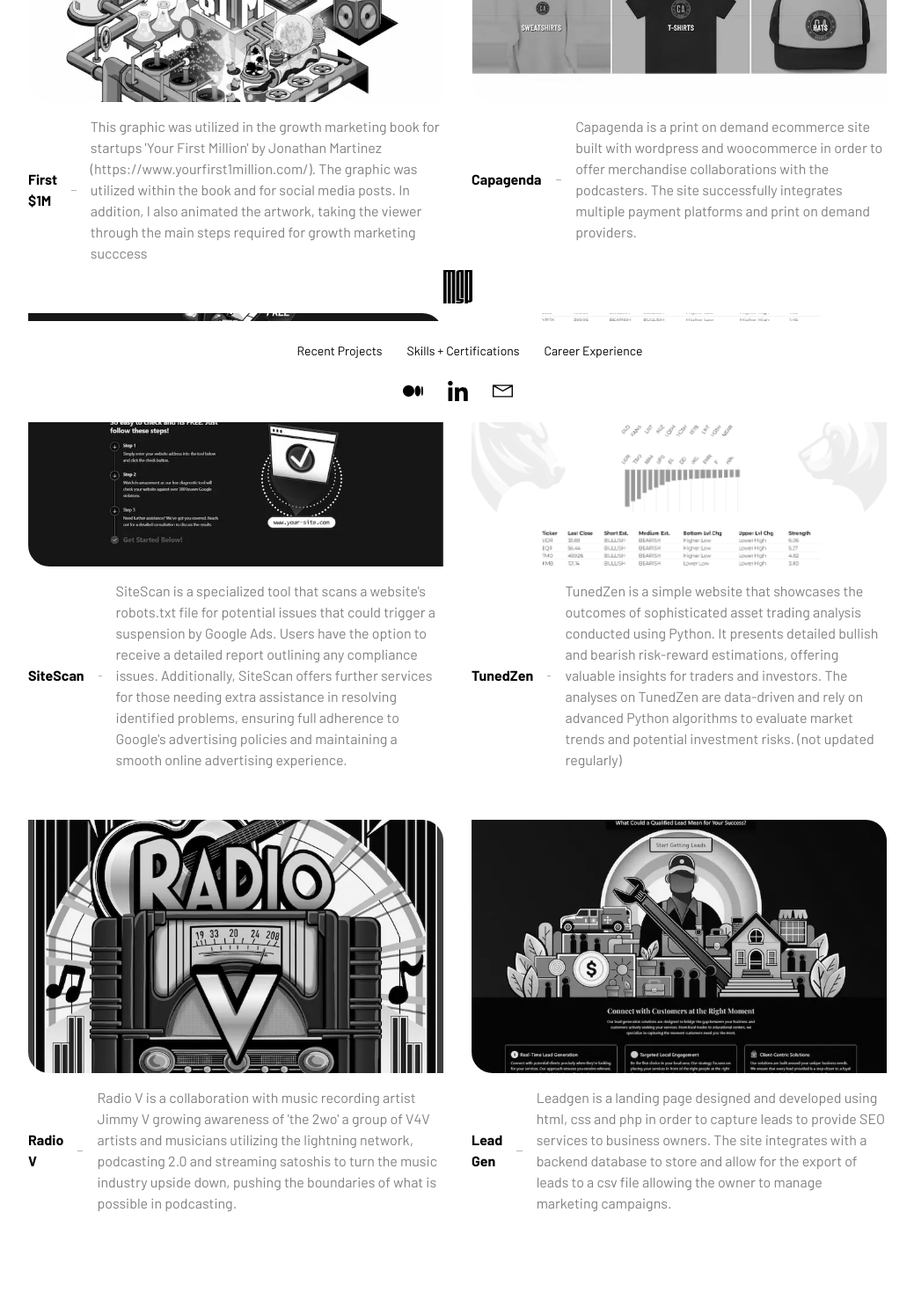
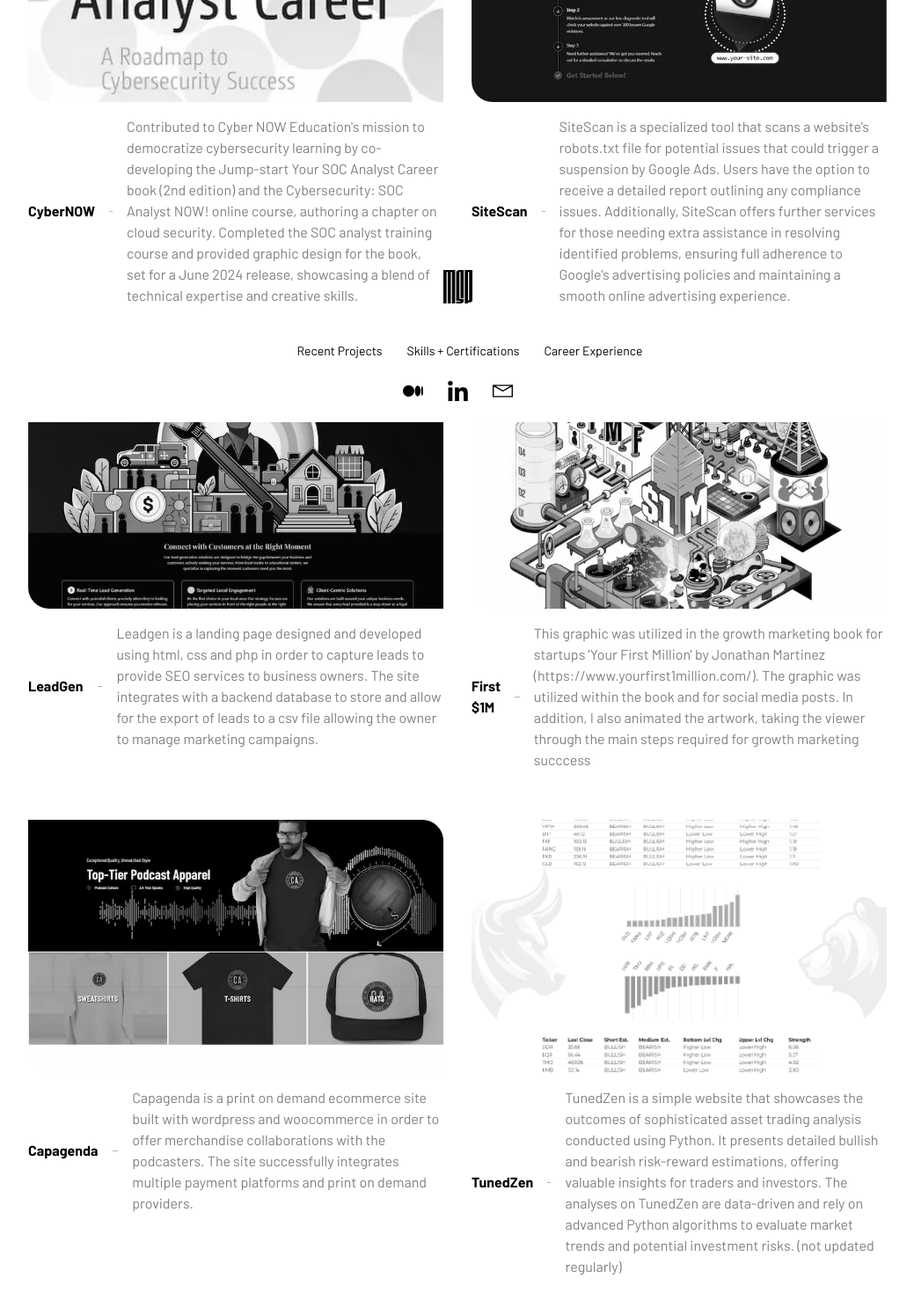
Before and after one commit to mttptrsn/portfolio, a Next.js app: page /work in a window 1280 px wide. Shown: the part 320-1790 px from the top of the page at 88% size, without its empty margins (120-1159 px from the left). Built offline with nearby package versions, Linux system fonts and the light colour scheme.

Commit message:
update projects and experience

```diff
--- a/app/constants/index.ts
+++ b/app/constants/index.ts
@@ -13,30 +13,31 @@ export const socialMediaLnks = [
 
 export const heroWords = [
     "Value for Value Advocate",
-    "Creative Design & Development Enthusiast",
+    "Cybersecurity Enthusiast",
     "Analytical Thinker & Problem Solver",
     "Friendly & Effective Communicator",
     "Entrepreneurial Mindset & Nice Guy",
-    "Detail-Oriented & Organized Project Manager",
-    "Innovative & Out-of-the-Box Solutions Advocate",
+    "Detail-Oriented & Organized",
+    "Innovative Solutions Advocate",
     "Cross-Functional Team Collaborator",
     "Adaptable, Easygoing Multitasker",
 ]
 
 
 export const workExperience = [
-    { title: "Contract / Freelance", imageUrl:"/logo-blk.svg", dates:"2022 - present", technology: ["/icons_html.svg", "/icons_css.svg", "icons_javascript.svg", "/icons_react.svg", "/icons_python.svg", "/icons_aws.svg", "/icons_gunicorn.svg", "/icons_nodejs.svg", "/icons_nextjs.svg", "/icons_flask.svg"], highlights:["Developed a full-stack web application for a content management system, employing gunicorn, Heroku, Python, and React.", "Provided development consultation for a project aimed at automating inventory updates for a Shopify Store, also creating a script to assist with targeted marketing.", "Innovated a bridge that employed the Whisper speech-to-text AI to convert podcast mp3 files into international SRT subtitle format transcripts."] },
-    { title: "JP Morgan Chase", imageUrl:"/logos_chase.svg", dates:"2015 - 2022", technology: ["/icons_word.svg", "/icons_excel.svg", "/icons_outlook.svg", "/icons_python.svg"], highlights:["Managed credit exposures within the Chase Corporate Liability portfolio.", "Conducting detailed financial statement analysis, evaluating business performance.",  "Interfaced with high-level stakeholders and assessed potential risks for optimal financial decision making."] },
+    { title: "CyberNOW Education", imageUrl:"/cybernow-logo.svg", dates:"2024 - present", technology: ["/icons_html.svg", "/icons_css.svg", "icons_javascript.svg", "/icons_react.svg", "/icons_python.svg", "/icons_aws.svg", "/icons_gunicorn.svg", "/icons_nodejs.svg", "/icons_nextjs.svg", "/icons_flask.svg"], highlights:["Contributed to development of the book Jump-start Your SOC Analyst Career (2nd edition) and the online course Cybersecurity: Security Operations Center (SOC) Analyst NOW! Authored a chapter on cloud and cloud security.", "Completed Cyber NOW’s SOC analyst training course. ", "Provided graphic design services for the book scheduled for release in June 2024."] },
+    { title: "Contract / Freelance", imageUrl:"/logo-blk.svg", dates:"2022 - present", technology: ["/icons_html.svg", "/icons_css.svg", "icons_javascript.svg", "/icons_react.svg", "/icons_python.svg", "/icons_aws.svg", "/icons_gunicorn.svg", "/icons_nodejs.svg", "/icons_nextjs.svg", "/icons_flask.svg"], highlights:["For a comic strip artist - Developed solutions to enable storage of comics in a Wasabi S3 bucket with CockroachDB and a ReactJS frontend. Wrote Python code to scrape the legacy WordPress site and add images/data to S3/Cockroach for display on the React site. The site would display the latest piece of art and enabled users to navigate through past comics, with updates automated via GitHub Actions. Deployed on Heroku.", "For an eCommerce provider - Automated Shopify inventory updating processes by accessing vendor FTP to pull real-time product inventory data. The solution updated Shopify inventory using scheduled GitHub Actions.", "Podcasting Solution - Wrote a podcast transcription tool using Whisper AI and Python in a Google Colab Jupyter Notebook. The tool created transcripts from mp3 files and formatted transcripts with timecodes in SRT format."] },
+    { title: "JP Morgan Chase", imageUrl:"/logos_chase.svg", dates:"2015 - 2022", technology: ["/icons_word.svg", "/icons_excel.svg", "/icons_outlook.svg", "/icons_python.svg"], highlights:["Managed credit exposures within the Chase Corporate Liability portfolio.", "Conducting detailed financial statement analysis, evaluating business performance.",  "Interfaced with high-level stakeholders and assessed potential risks for financial decision making."] },
     { title: "Commercial Real Estate", imageUrl:"/logos_realestate.svg", dates:"2013 - 2015", technology: ["/icons_html.svg", "/icons_css.svg", "/icons_word.svg", "/icons_excel.svg", "/icons_outlook.svg"], highlights:["Oversaw the design, development, and management of the company website.", "Produced marketing materials such as videos, email newsletters, and flyers utilizing Adobe Creative Suite.", "Conducted due diligence for commercial real estate investments, and performed financial analyses using a discounted cash flow model."] },
-    { title: "Continued Growth", imageUrl:"/logos_mp.svg", dates:"Additional Experience", technology: ["/icons_cockroachdb.svg", "/icons_gunicorn.svg", "/icons_heroku.svg", "/icons_nodejs.svg", "/icons_flask.svg"], highlights:["Highly skilled Full-Stack Developer with a strong background in financial management and commercial real estate.", "Experienced in a variety of programming languages and technologies including React, Python, JavaScript, HTML, CSS, Next js, CockroachDB, Wasabi S3 and PostgreSQL.", "Proven ability to manage complex projects and develop innovative solutions, with a particular interest in leveraging technology to enhance financial operations and management."] },
 ]
 
 export const projectSamples = [
-
+    { title: "CyberNOW", imageUrl:"/projectImages/socnow.webp", githubUrl:"https://github.com", liveSiteUrl:"https://www.cybernoweducation.com/", description: "Contributed to Cyber NOW Education's mission to democratize cybersecurity learning by co-developing the Jump-start Your SOC Analyst Career book (2nd edition) and the Cybersecurity: SOC Analyst NOW! online course, authoring a chapter on cloud security. Completed the SOC analyst training course and provided graphic design for the book, set for a June 2024 release, showcasing a blend of technical expertise and creative skills."},
+    { title: "SiteScan", imageUrl:"/projectImages/sitescan.webp", githubUrl:"https://github.com", liveSiteUrl:"https://jupplee.com/sitescan/", description: "SiteScan is a specialized tool that scans a website's robots.txt file for potential issues that could trigger a suspension by Google Ads. Users have the option to receive a detailed report outlining any compliance issues. Additionally, SiteScan offers further services for those needing extra assistance in resolving identified problems, ensuring full adherence to Google's advertising policies and maintaining a smooth online advertising experience."},
+    { title: "LeadGen", imageUrl:"/projectImages/leadgen.webp", githubUrl:"https://github.com", liveSiteUrl:"https://jupplee.com/leadgen/index.html", description: "Leadgen is a landing page designed and developed using html, css and php in order to capture leads to provide SEO services to business owners. The site integrates with a backend database to store and allow for the export of leads to a csv file allowing the owner to manage marketing campaigns."},
     { title: "First $1M", imageUrl:"/projectImages/firstmillion.webp", githubUrl:"https://github.com", liveSiteUrl:"https://youtube.com/shorts/bEkOdCFRiEs", description: "This graphic was utilized in the growth marketing book for startups 'Your First Million' by Jonathan Martinez (https://www.yourfirst1million.com/). The graphic was utilized within the book and for social media posts. In addition, I also animated the artwork, taking the viewer through the main steps required for growth marketing succcess"},
     { title: "Capagenda", imageUrl:"/projectImages/capagenda.webp", githubUrl:"https://github.com", liveSiteUrl:"https://shop.capg.me/", description: "Capagenda is a print on demand ecommerce site built with wordpress and woocommerce in order to offer merchandise collaborations with the podcasters. The site successfully integrates multiple payment platforms and print on demand providers."},
-    { title: "SiteScan", imageUrl:"/projectImages/sitescan.webp", githubUrl:"https://github.com", liveSiteUrl:"https://jupplee.com/sitescan/", description: "SiteScan is a specialized tool that scans a website's robots.txt file for potential issues that could trigger a suspension by Google Ads. Users have the option to receive a detailed report outlining any compliance issues. Additionally, SiteScan offers further services for those needing extra assistance in resolving identified problems, ensuring full adherence to Google's advertising policies and maintaining a smooth online advertising experience."},
     { title: "TunedZen", imageUrl:"/projectImages/tunedzen.webp", githubUrl:"https://github.com", liveSiteUrl:"http://tunedzen.com", description: "TunedZen is a simple website that showcases the outcomes of sophisticated asset trading analysis conducted using Python. It presents detailed bullish and bearish risk-reward estimations, offering valuable insights for traders and investors. The analyses on TunedZen are data-driven and rely on advanced Python algorithms to evaluate market trends and potential investment risks. (not updated regularly)"},
-    { title: "Radio V", imageUrl:"/projectImages/radiov.webp", githubUrl:"https://github.com", liveSiteUrl:"https://jimmyv4v.com/category/podcasts/", description: "Radio V is a collaboration with music recording artist Jimmy V growing awareness of 'the 2wo' a group of V4V artists and musicians utilizing the lightning network, podcasting 2.0 and streaming satoshis to turn the music industry upside down, pushing the boundaries of what is possible in podcasting."},
-    { title: "Lead Gen", imageUrl:"/projectImages/leadgen.webp", githubUrl:"https://github.com", liveSiteUrl:"https://jupplee.com/leadgen/index.html", description: "Leadgen is a landing page designed and developed using html, css and php in order to capture leads to provide SEO services to business owners. The site integrates with a backend database to store and allow for the export of leads to a csv file allowing the owner to manage marketing campaigns."},
+  /*   { title: "Radio V", imageUrl:"/projectImages/radiov.webp", githubUrl:"https://github.com", liveSiteUrl:"https://jimmyv4v.com/category/podcasts/", description: "Radio V is a collaboration with music recording artist Jimmy V growing awareness of 'the 2wo' a group of V4V artists and musicians utilizing the lightning network, podcasting 2.0 and streaming satoshis to turn the music industry upside down, pushing the boundaries of what is possible in podcasting."}, */
+
    ]
```
Also changed, not shown: public/cybernow-logo.svg (added), public/projectImages/socnow.webp (added).
